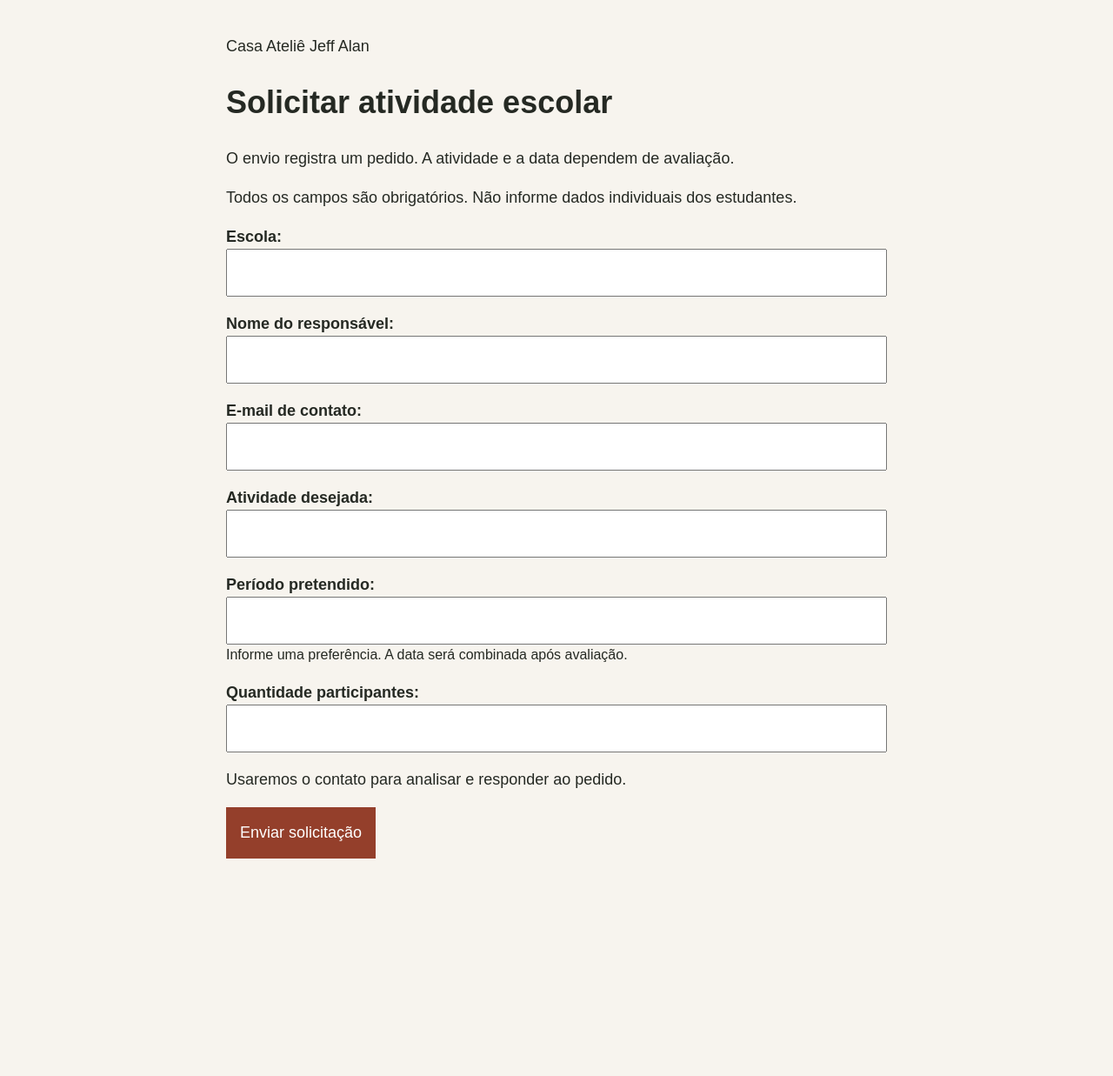
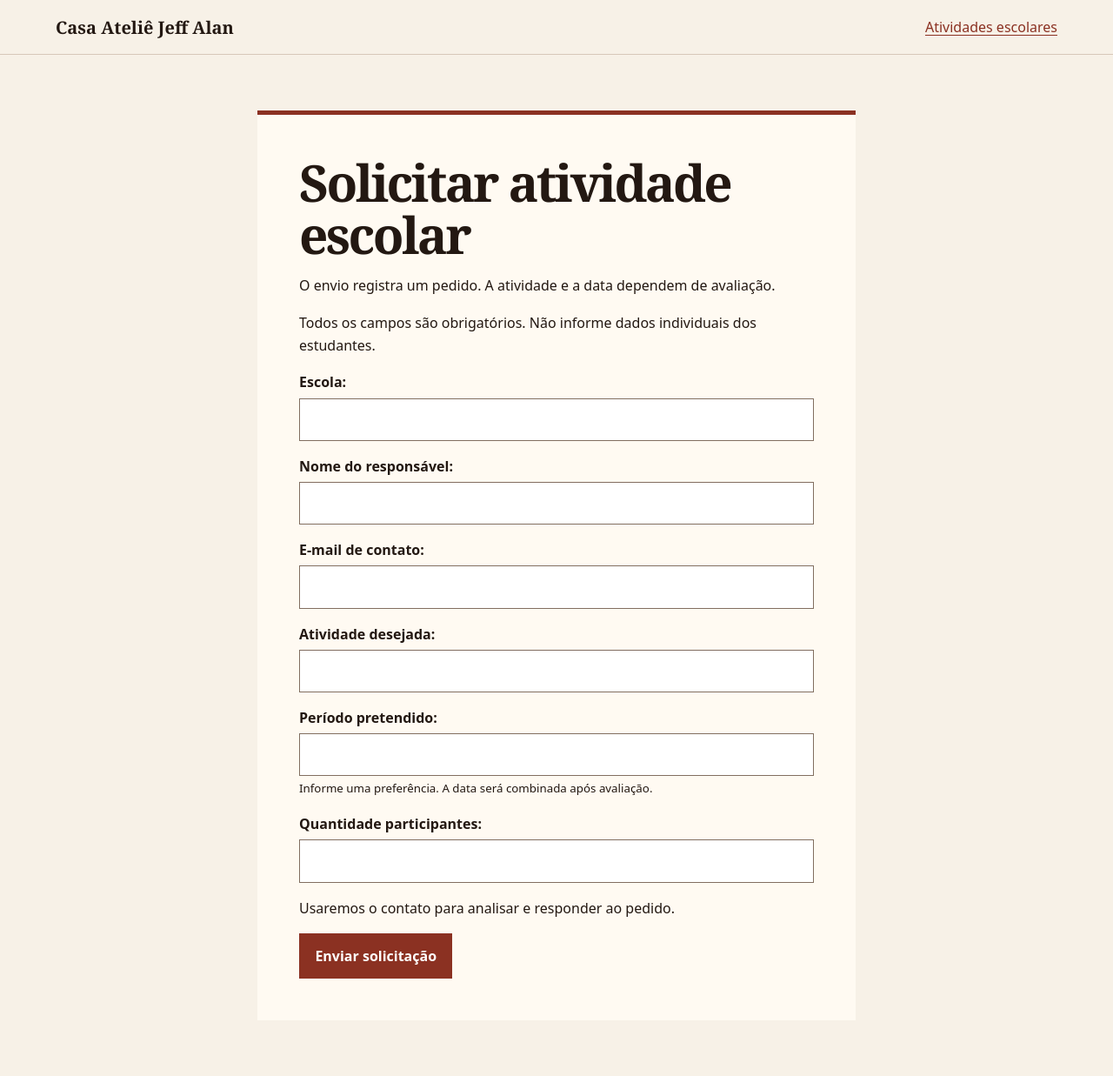
Before and after one commit to pablohscarvalho/casa-atelie-jeff-alan, a Django app: page /solicitar/ in a window 1280 px wide. Shown: the whole page at 87% size. Before the commit the page ends 987 px from the top, so only its background shows below. Run offline with Django 5.2, Linux system fonts and the light colour scheme; parts of the project's set-up code (start-up, migrations or seed data) failed here and were passed over.

Commit message:
feat: apresenta a Casa Atelie e verifica a saude do banco

```diff
--- a/config/urls.py
+++ b/config/urls.py
@@ -3,6 +3,8 @@ from django.urls import path
 from solicitacoes import views
 
 urlpatterns = [
+    path("", views.inicio, name="inicio"),
+    path("health/", views.saude, name="saude"),
     path("admin/", admin.site.urls),
     path("solicitar/", views.solicitar, name="solicitar"),
     path("solicitar/recebida/", views.recebida, name="recebida"),
--- /dev/null
+++ b/solicitacoes/static/casa/formulario.js
@@ -0,0 +1,4 @@
+const resumo = document.getElementById("erros");
+if (resumo) {
+  resumo.focus();
+}
--- /dev/null
+++ b/solicitacoes/static/casa/site.css
@@ -0,0 +1,47 @@
+:root {
+  color-scheme: light;
+  --papel: #f7f1e7;
+  --texto: #231812;
+  --terracota: #8b3122;
+  --linha: #d7c8b9;
+  --verde: #245039;
+}
+* { box-sizing: border-box; }
+body { margin: 0; background: var(--papel); color: var(--texto); font: 1rem/1.65 system-ui, sans-serif; }
+h1, h2 { font-family: Georgia, serif; font-weight: 600; line-height: 1.02; margin: 0 0 1rem; }
+h1 { font-size: clamp(2.55rem, 7vw, 6rem); letter-spacing: -.045em; }
+h2 { font-size: clamp(1.85rem, 4vw, 3rem); letter-spacing: -.025em; }
+a { color: var(--terracota); text-underline-offset: .2em; }
+:focus-visible { outline: 3px solid var(--verde); outline-offset: 4px; }
+.atalho { position: absolute; top: .5rem; left: 1rem; transform: translateY(-200%); background: white; padding: .5rem 1rem; z-index: 2; }
+.atalho:focus { transform: translateY(0); }
+.largura { width: min(72rem, calc(100% - 2.5rem)); margin-inline: auto; }
+.cabecalho { border-bottom: 1px solid var(--linha); }
+nav { display: flex; flex-wrap: wrap; gap: .45rem 1rem; justify-content: space-between; align-items: center; padding-block: 1.1rem; }
+.marca { color: var(--texto); font: bold 1.25rem Georgia, serif; text-decoration: none; }
+.abertura, .grade { display: grid; align-items: center; gap: clamp(1.5rem, 4vw, 4rem); }
+.abertura { grid-template-columns: 4fr 6fr; padding-block: clamp(2.5rem, 6vw, 6rem); }
+.introducao { max-width: 33ch; font-size: clamp(1.05rem, 2vw, 1.27rem); }
+figure { margin: 0; }
+img { width: 100%; height: auto; display: block; }
+figcaption { font-size: .9rem; margin-top: .55rem; }
+.espaco { background: #ecdfca; padding-block: clamp(2rem, 6vw, 5rem); }
+.grade { grid-template-columns: 3fr 5fr; align-items: start; }
+.escolas { padding-block: 3rem 4rem; }
+.escolas p { max-width: 65ch; }
+.botao { display: inline-block; background: var(--terracota); color: white; border: 0; padding: .8rem 1.15rem; font: inherit; font-weight: 700; text-decoration: none; cursor: pointer; }
+.botao:hover { background: #69241a; }
+.painel { width: min(43rem, calc(100% - 2rem)); margin: clamp(1.4rem, 5vw, 4rem) auto; padding: clamp(1.05rem, 4vw, 3rem); border-top: 5px solid var(--terracota); background: #fffaf2; }
+.painel h1 { font-size: clamp(2rem, 5vw, 3.65rem); }
+.painel h2 { font-size: clamp(1.4rem, 3vw, 2rem); }
+.campo { margin-block: 1rem; }
+label { display: block; font-weight: 700; margin-bottom: .3rem; }
+input { background: white; color: inherit; border: 1px solid #826e60; width: 100%; padding: .65rem; font: inherit; }
+small { display: block; margin-top: .25rem; }
+.erros { border-left: 4px solid var(--terracota); background: #f8e9dc; padding: 1rem; }
+.erros:focus { outline: 3px solid var(--verde); outline-offset: 3px; }
+.errorlist { color: #8b2119; margin-block: .35rem; padding-inline-start: 1.3rem; }
+@media (max-width: 48rem) {
+  .abertura, .grade { grid-template-columns: 1fr; }
+  .grade > figure { max-width: 25rem; }
+}
--- /dev/null
+++ b/solicitacoes/templates/solicitacoes/base.html
@@ -0,0 +1,23 @@
+{% load static %}
+<!doctype html>
+<html lang="pt-BR">
+<head>
+  <meta charset="utf-8">
+  <meta name="viewport" content="width=device-width, initial-scale=1">
+  <title>{% block titulo %}Casa Ateliê Jeff Alan{% endblock %}</title>
+  <link rel="stylesheet" href="{% static 'casa/site.css' %}">
+  <script src="{% static 'casa/formulario.js' %}" defer></script>
+</head>
+<body>
+  <a class="atalho" href="#conteudo">Pular para o conteúdo</a>
+  <header class="cabecalho">
+    <nav class="largura" aria-label="Navegação principal">
+      <a class="marca" href="{% url 'inicio' %}">Casa Ateliê Jeff Alan</a>
+      <a href="{% url 'solicitar' %}">Atividades escolares</a>
+    </nav>
+  </header>
+  <main id="conteudo" tabindex="-1">
+    {% block conteudo %}{% endblock %}
+  </main>
+</body>
+</html>
--- a/solicitacoes/templates/solicitacoes/formulario.html
+++ b/solicitacoes/templates/solicitacoes/formulario.html
@@ -1,7 +1,37 @@
-<!doctype html>
-<html lang="pt-BR"><head><meta charset="utf-8"><meta name="viewport" content="width=device-width, initial-scale=1"><title>Solicitar atividade | Casa Ateliê Jeff Alan</title>
-<style>body{font:18px/1.5 sans-serif;max-width:760px;margin:40px auto;padding:0 20px;background:#f7f4ee;color:#252923}input{box-sizing:border-box;width:100%;padding:12px;font:inherit}label{display:block;font-weight:bold}button{padding:16px;background:#943f2b;color:white;border:0;font:inherit;cursor:pointer}:focus-visible{outline:3px solid #24512e;outline-offset:3px}.errorlist{color:#8b2119}.helptext{display:block;font-size:16px}</style></head>
-<body><main><p>Casa Ateliê Jeff Alan</p><h1>Solicitar atividade escolar</h1><p>O envio registra um pedido. A atividade e a data dependem de avaliação.</p><p>Todos os campos são obrigatórios. Não informe dados individuais dos estudantes.</p>
-{% if form.errors %}<section role="alert" tabindex="-1" id="erros"><h2>Revise a solicitação</h2>{{ form.non_field_errors }}<ul>{% for field in form %}{% for error in field.errors %}<li><a href="#{{ field.id_for_label }}">{{ field.label }}: {{ error }}</a></li>{% endfor %}{% endfor %}</ul></section>{% endif %}
-<form method="post">{% csrf_token %}{{ form.as_p }}<p>Usaremos o contato para analisar e responder ao pedido.</p><button type="submit">Enviar solicitação</button></form></main>
-{% if form.errors %}<script>document.getElementById('erros').focus();</script>{% endif %}</body></html>
+{% extends "solicitacoes/base.html" %}
+{% block titulo %}Solicitar atividade | Casa Ateliê Jeff Alan{% endblock %}
+{% block conteudo %}
+<section class="painel">
+  <h1>Solicitar atividade escolar</h1>
+  <p>O envio registra um pedido. A atividade e a data dependem de avaliação.</p>
+  <p>Todos os campos são obrigatórios. Não informe dados individuais dos estudantes.</p>
+  {% if form.errors %}
+    <section role="alert" tabindex="-1" id="erros" class="erros">
+      <h2>Revise a solicitação</h2>
+      {{ form.non_field_errors }}
+      {% if form.errors.keys|length > 1 or not form.non_field_errors %}
+        <ul>
+          {% for field in form %}
+            {% for error in field.errors %}
+              <li><a href="#{{ field.id_for_label }}">{{ field.label }}: {{ error }}</a></li>
+            {% endfor %}
+          {% endfor %}
+        </ul>
+      {% endif %}
+    </section>
+  {% endif %}
+  <form method="post">
+    {% csrf_token %}
+    {% for field in form %}
+      <div class="campo">
+        {{ field.label_tag }}
+        {{ field }}
+        {% if field.help_text %}<small id="{{ field.auto_id }}_helptext">{{ field.help_text }}</small>{% endif %}
+        {{ field.errors }}
+      </div>
+    {% endfor %}
+    <p>Usaremos o contato para analisar e responder ao pedido.</p>
+    <button class="botao" type="submit">Enviar solicitação</button>
+  </form>
+</section>
+{% endblock %}
--- a/solicitacoes/views.py
+++ b/solicitacoes/views.py
@@ -1,13 +1,31 @@
 import logging
 from django.contrib import messages
 from django.core.exceptions import ValidationError
-from django.db import DatabaseError
+from django.db import DatabaseError, connection
+from django.http import JsonResponse
 from django.shortcuts import redirect, render
 from django.views.decorators.http import require_GET, require_http_methods
 from .forms import SolicitacaoForm
 from .services import criar_solicitacao
 
 logger = logging.getLogger(__name__)
+
+
+@require_GET
+def inicio(request):
+    return render(request, "solicitacoes/inicio.html")
+
+
+@require_GET
+def saude(request):
+    try:
+        with connection.cursor() as cursor:
+            cursor.execute("SELECT 1")
+    except DatabaseError:
+        logger.warning("Banco indisponível durante a verificação de saúde.")
+        return JsonResponse({"status": "unavailable"}, status=503,
+                            headers={"Cache-Control": "no-store"})
+    return JsonResponse({"status": "ok"}, headers={"Cache-Control": "no-store"})
 
 
 @require_http_methods(["GET", "POST"])
```
Also changed, not shown: solicitacoes/templates/solicitacoes/inicio.html (added, +36 -0 lines), solicitacoes/templates/solicitacoes/recebida.html (+11 -1 lines), solicitacoes/test_publico.py (added, +27 -0 lines), solicitacoes/static/casa/fachada.jpg (added), solicitacoes/static/casa/jeff-alan.webp (added), solicitacoes/static/casa/retratos.jpg (added).
